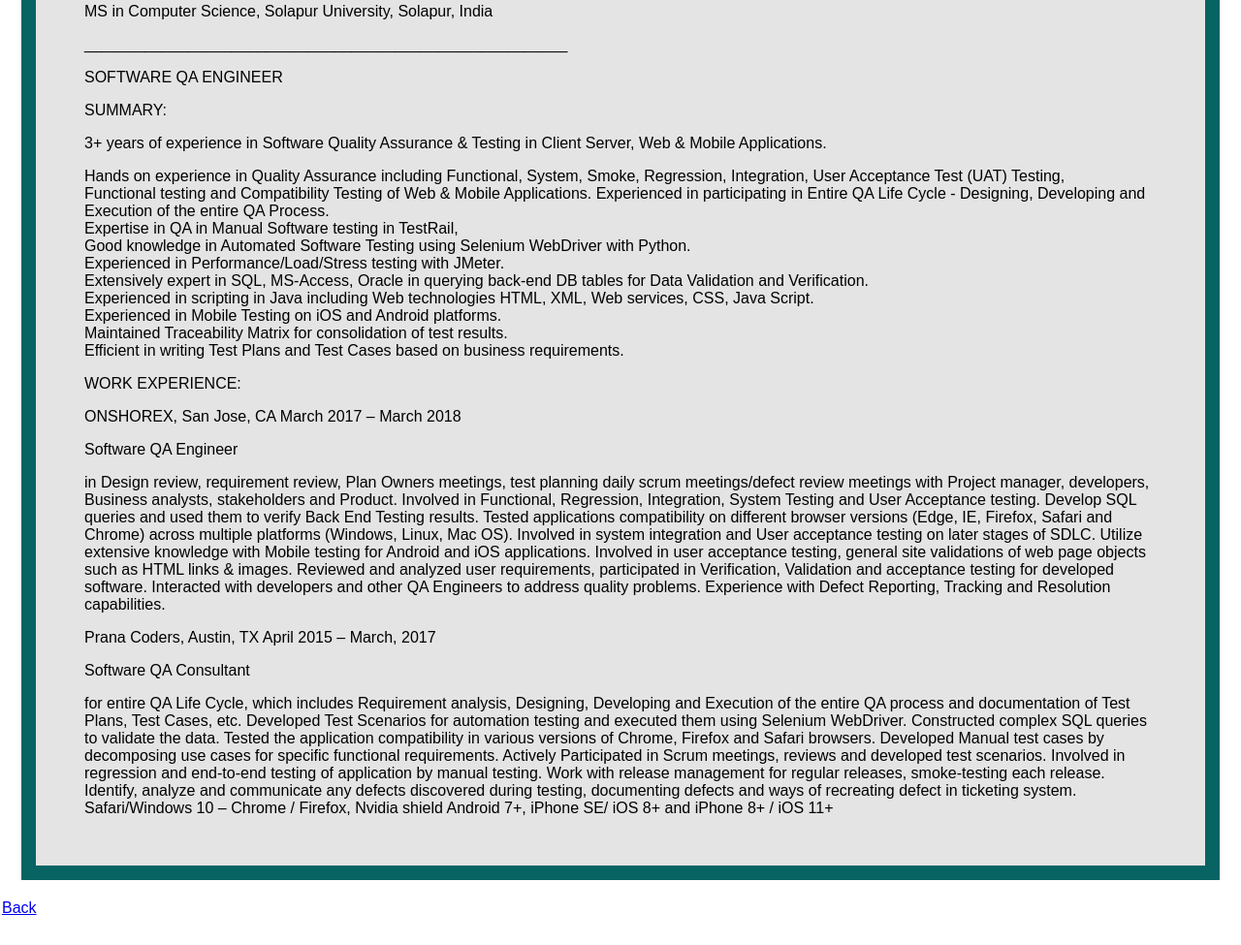
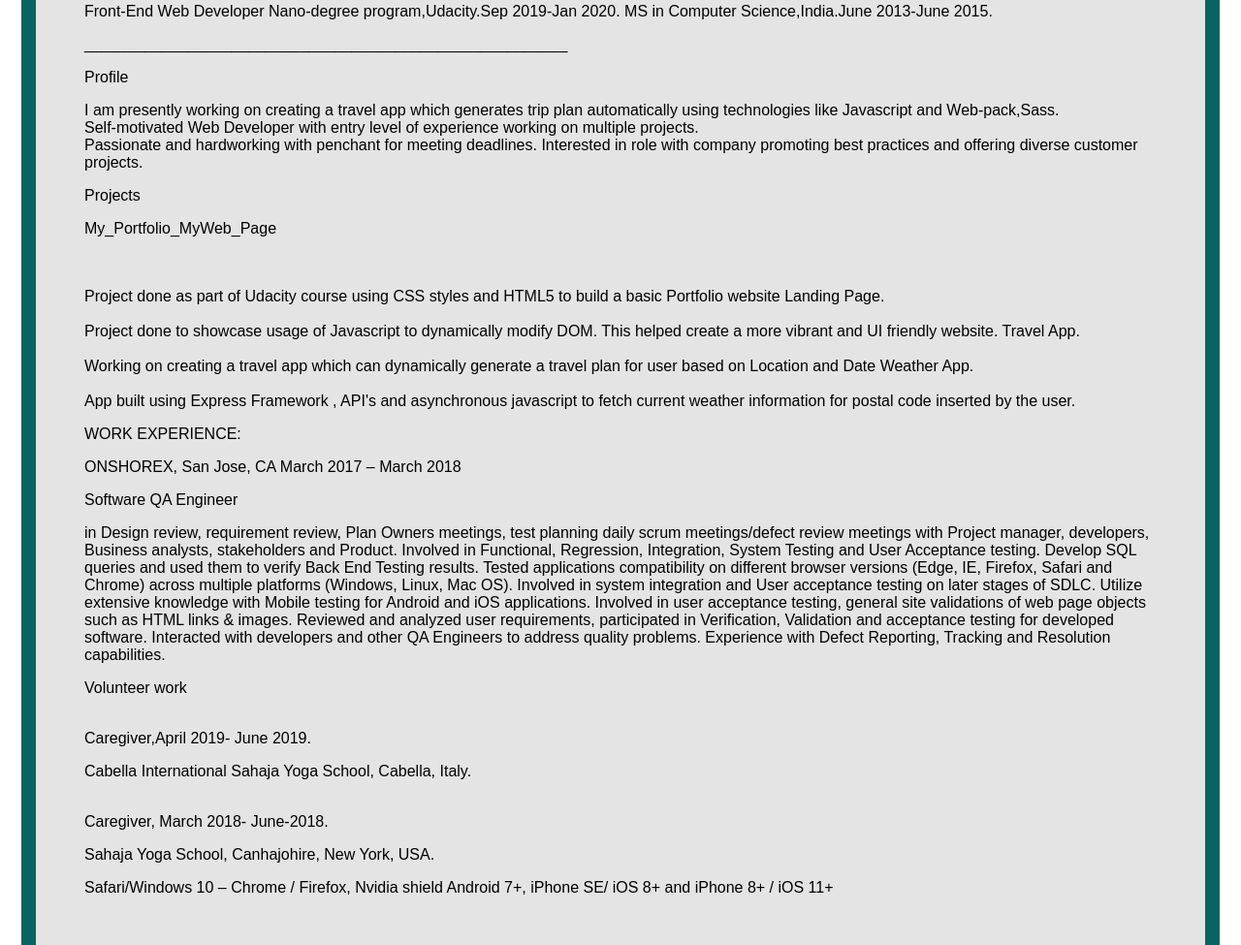
Before and after one commit to meenakshibhandare/My_Portfolio_MyWeb_Page, a plain HTML site: page AboutMe.html in a window 1280 px wide. Shown: the part 279-1254 px from the top of the page at 97% size. Before the commit the page ends 1225 px from the top, so only its background shows below. Drawn offline with Linux system fonts and the light colour scheme; files that its build step writes are made by us from their sources.

Commit message:
Update AboutMe.html

```diff
--- a/AboutMe.html
+++ b/AboutMe.html
@@ -20,31 +20,37 @@
       meenakshibhandare14@gmail.com
       _______________________________________________________________________________
       <p>EDUCATION:</p>
-      <p>MS in Computer Science, Solapur University, Solapur, India</p>
+      <p>Front-End Web Developer Nano-degree program,Udacity.Sep 2019-Jan 2020.
+         MS in Computer Science,India.June 2013-June 2015.
+      </p>
       ________________________________________________________
-      <p>SOFTWARE QA ENGINEER</p>
-      <p>SUMMARY:</p>
-      <p>
-        3+ years of experience in Software Quality Assurance & Testing in Client
-        Server, Web & Mobile Applications.
-      </p>
-      Hands on experience in Quality Assurance including Functional, System,
-      Smoke, Regression, Integration, User Acceptance Test (UAT) Testing,<br />
-      Functional testing and Compatibility Testing of Web & Mobile Applications.
-      Experienced in participating in Entire QA Life Cycle - Designing,
-      Developing and Execution of the entire QA Process.<br />
-      Expertise in QA in Manual Software testing in TestRail,<br />
-      Good knowledge in Automated Software Testing using Selenium WebDriver with
-      Python.<br />
-      Experienced in Performance/Load/Stress testing with JMeter.<br />
-      Extensively expert in SQL, MS-Access, Oracle in querying back-end DB
-      tables for Data Validation and Verification.<br />
-      Experienced in scripting in Java including Web technologies HTML, XML, Web
-      services, CSS, Java Script.<br />
-      Experienced in Mobile Testing on iOS and Android platforms. <br />
-      Maintained Traceability Matrix for consolidation of test results.<br />
-      Efficient in writing Test Plans and Test Cases based on business
-      requirements.<br />
+      <p>Profile</p>
+      <p>I am presently working on creating a travel app which generates trip
+        plan automatically using technologies like Javascript and Web-pack,Sass.
+        <br>Self-motivated Web Developer with entry level of experience working on
+        multiple projects.</br>
+        Passionate and hardworking with penchant for meeting deadlines.
+        Interested in role with company promoting best practices and offering
+        diverse customer projects.</p>
+      <p>Projects</p>
+
+    <p>My_Portfolio_MyWeb_Page</p>
+     <br><a https://github.com/meenakshibhandare//a> </br>
+     Project done as part of Udacity course using
+    CSS styles and HTML5 to build a basic Portfolio website
+     Landing Page.
+     <br><a https://github.com/meenakshibhandare/Landing_page/a></br>
+    Project done to showcase usage of Javascript to dynamically modify DOM.
+   This helped create a more vibrant and UI friendly website.
+   Travel App.
+    <br><a https://github.com/meenakshibhandare/Travel_App /a> </br>
+    Working on creating a travel app which can dynamically
+   generate a travel plan for user based on Location and Date
+    Weather App.
+    <br><a https://github.com/meenakshibhandare/Weather_app /a></br>
+   App built using Express Framework , API's and asynchronous
+   javascript to fetch current weather information for postal code inserted by the user.
+
 
       <p>WORK EXPERIENCE:</p>
 
@@ -66,27 +72,13 @@
         participated in Verification, Validation and acceptance testing for
         developed software. Interacted with developers and other QA Engineers to
         address quality problems. Experience with Defect Reporting, Tracking and
-        Resolution capabilities.</span
-      >
+        Resolution capabilities.</span>
 
-      <p>Prana Coders, Austin, TX April 2015 – March, 2017</p>
-      <p>Software QA Consultant</p>
-      <span
-        >for entire QA Life Cycle, which includes Requirement analysis,
-        Designing, Developing and Execution of the entire QA process and
-        documentation of Test Plans, Test Cases, etc. Developed Test Scenarios
-        for automation testing and executed them using Selenium WebDriver.
-        Constructed complex SQL queries to validate the data. Tested the
-        application compatibility in various versions of Chrome, Firefox and
-        Safari browsers. Developed Manual test cases by decomposing use cases
-        for specific functional requirements. Actively Participated in Scrum
-        meetings, reviews and developed test scenarios. Involved in regression
-        and end-to-end testing of application by manual testing. Work with
-        release management for regular releases, smoke-testing each release.
-        Identify, analyze and communicate any defects discovered during testing,
-        documenting defects and ways of recreating defect in ticketing
-        system.</span
-      >
+  <p>Volunteer work</p>
+  <br>Caregiver,April 2019- June 2019. </br>
+<p>Cabella International Sahaja Yoga School, Cabella, Italy.</p>
+  <br> Caregiver, March 2018- June-2018. </br>
+<p>Sahaja Yoga School, Canhajohire, New York, USA.</p>
 
       <span>
         Safari/Windows 10 – Chrome / Firefox, Nvidia shield Android 7+, iPhone
```
